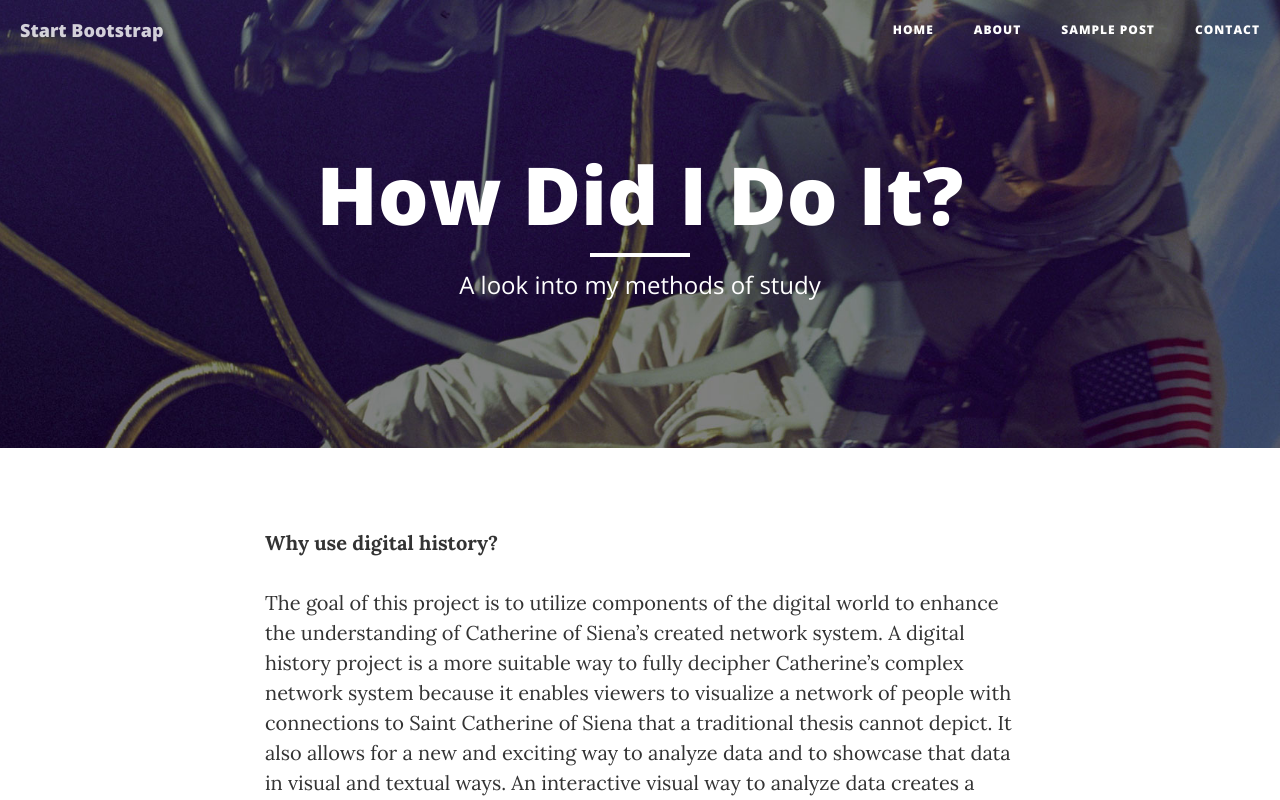
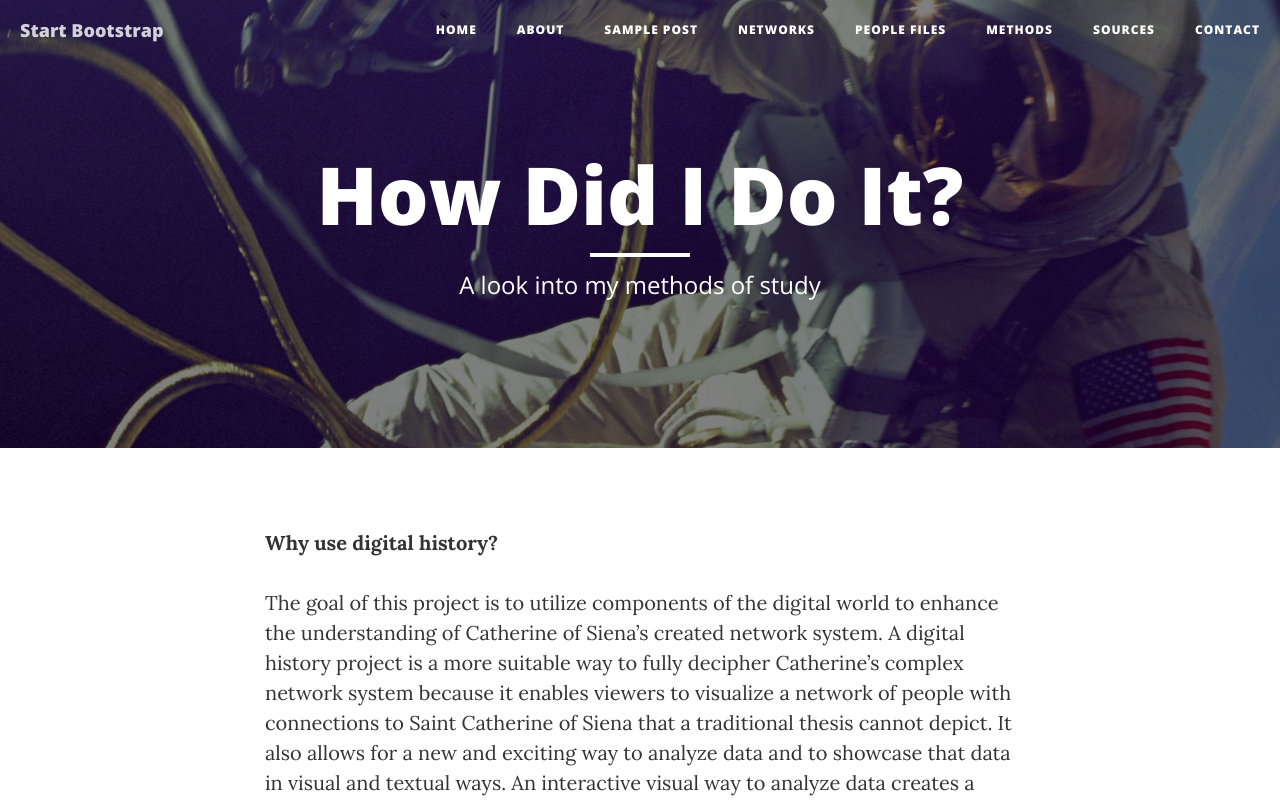
Before and after one commit to jessmills/jessmills.github.io, a website: page methodology.html in a window 1280 px wide. Shown: the top 800 px of the page. Drawn offline with nearby package versions, Linux system fonts and the light colour scheme.

Commit message:
Update methodology.html

```diff
--- a/methodology.html
+++ b/methodology.html
@@ -58,9 +58,21 @@
                         <a href="post.html">Sample Post</a>
                     </li>
                     <li>
+                        <a href="network-visualization.html">Networks</a>
+                    </li>
+                    <li>
+                        <a href="people-files.html">People Files</a>
+                    </li>
+                    <li>
+                        <a href="methodology.html">Methods</a>
+                    </li>
+                    <li>
+                        <a href="bibliography.html">Sources</a>
+                    </li>
+                    <li>
                         <a href="contact.html">Contact</a>
                     </li>
-                </ul>
+                 </ul>
             </div>
             <!-- /.navbar-collapse -->
         </div>
```
